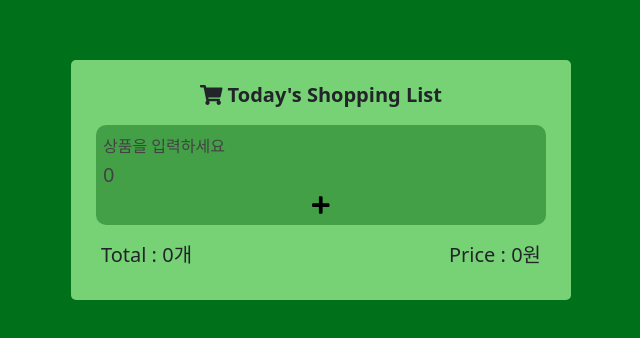
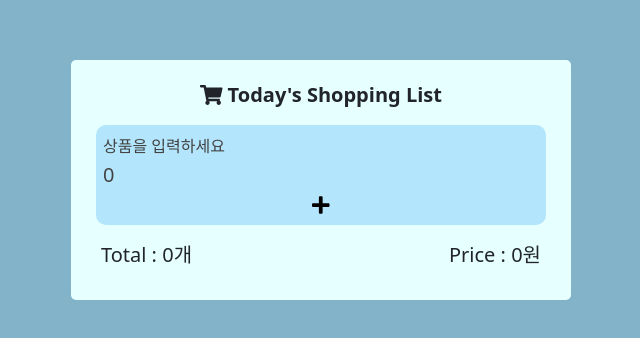
Before and after one commit to SuyeonSun/Learn-Redux, a React (Create React App) app: page / in a window 1280 px wide. Shown: the part 220-558 px from the top of the page, without its empty margins (319-959 px from the left). Built offline with nearby package versions, Linux system fonts and the light colour scheme.

Commit message:
css 변경

```diff
--- a/src/index.css
+++ b/src/index.css
@@ -15,7 +15,7 @@ body {
 }
 
 .app-background {
-  background-color: #00701a;
+  background-color: #82b3c9;
   display: flex;
   justify-content: center;
   align-items: center;
@@ -23,7 +23,7 @@ body {
 }
 
 .main-container {
-  background-color: #76d275;
+  background-color: #e6ffff;
   width: 500px;
   height: min-content;
   border-radius: 5px;
@@ -42,7 +42,7 @@ body {
 }
 
 .add-item-box {
-  background: #43a047;
+  background: #b3e5fc;
   color: black;
   margin-top: 1em;
   margin-bottom: 1em;
@@ -89,7 +89,7 @@ input:focus {
   align-items: center;
   justify-content: space-between;
   padding: 20px 0 20px 0;
-  border-bottom: 1px #43a047 solid;
+  border-bottom: 1px #82b3c9 solid;
 }
 
 .item-name {
@@ -125,11 +125,11 @@ input:focus {
 .quantity {
   display: flex;
   align-items: center;
-  border: 1px solid #e65100;
+  border: 1px solid #424242;
   background: white;
   border-radius: 50px;
   font-size: 12px;
-  color: #e65100;
+  color: #424242;
   min-width: 70px;
   justify-content: space-between;
 }
@@ -138,7 +138,7 @@ button {
   background: transparent;
   border: none;
   margin: 3px;
-  color: #e65100;
+  color: #424242;
 }
 
 button:focus {
```
Also changed, not shown: package.json (+6 -2 lines), 2 other files (tests, documents, lock files or other folders).
